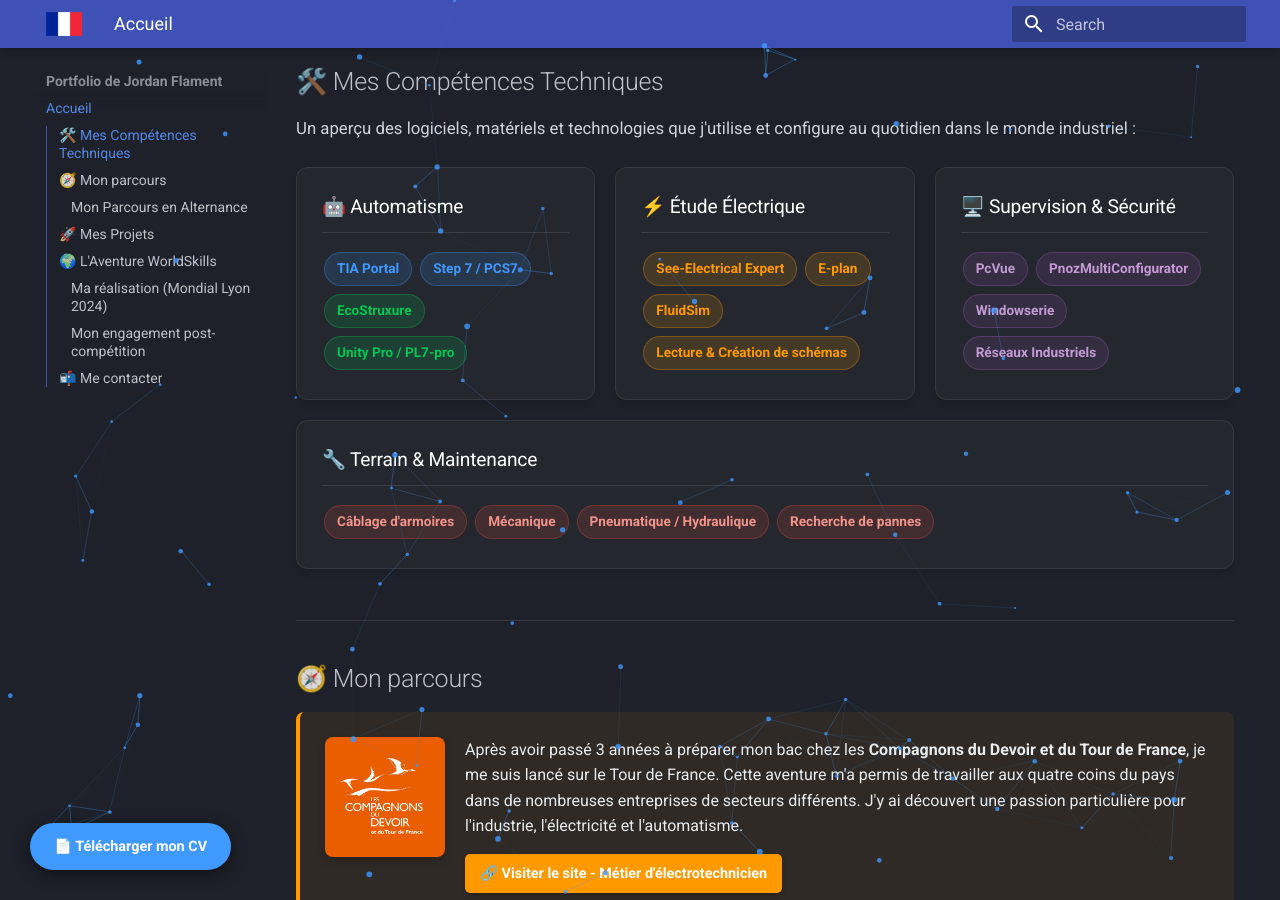
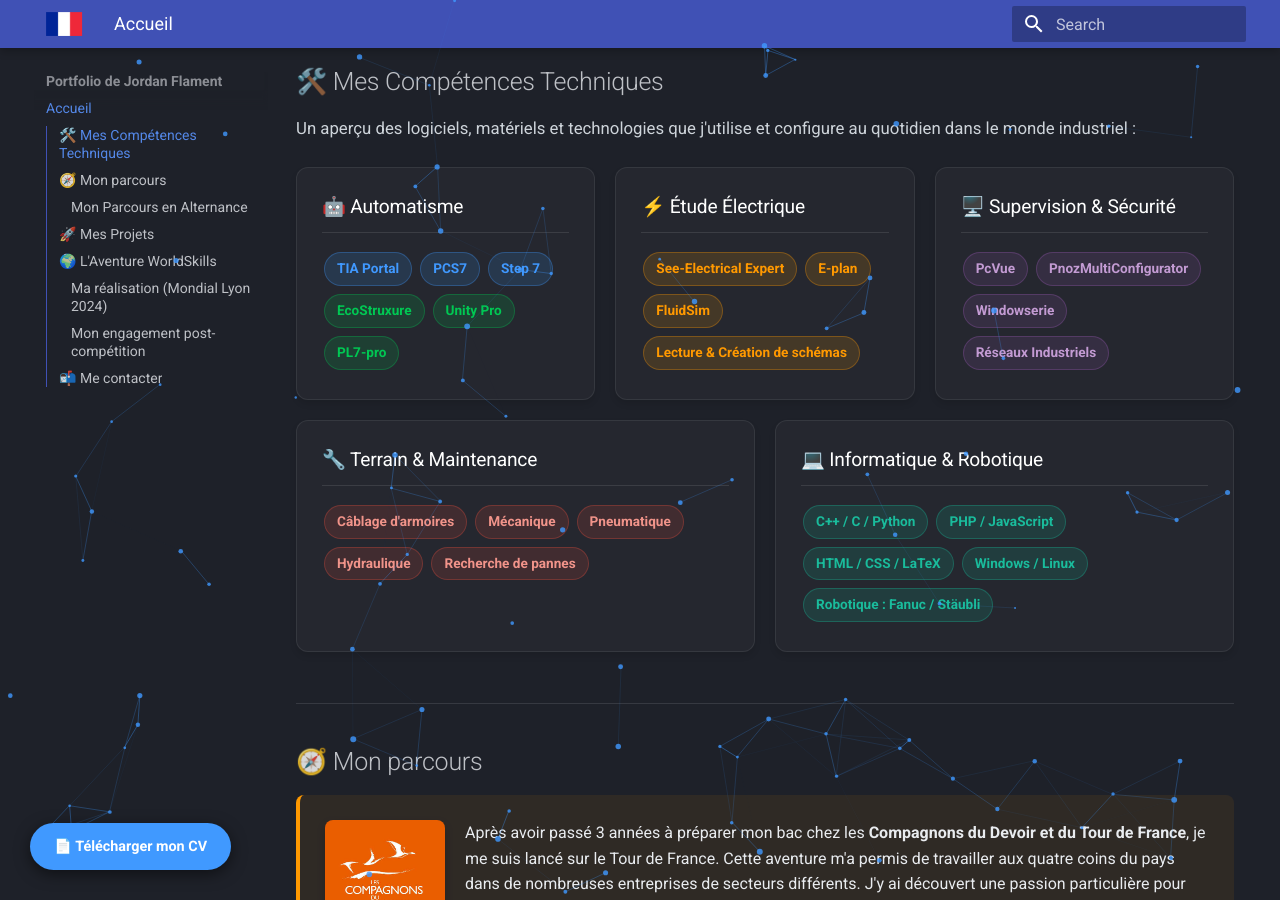
Before and after one commit to jordan-flament/jordan-flament.github.io, an MkDocs documentation site: the page built from docs/index.md, in a window 1280 px wide and 900 px high, scrolled down 418 px. Built offline with MkDocs 1.6.1 and Material for MkDocs 9.7.7, drawn with Linux system fonts in a browser that asks for light colours.

Commit message:
MAJ compétences

```diff
--- a/docs/index.md
+++ b/docs/index.md
@@ -271,18 +271,18 @@
 
 <div style="display: flex; gap: 20px; flex-wrap: wrap; margin-bottom: 50px;">
 
-  <!-- AUTOMATISME -->
   <div style="flex: 1; min-width: 280px; background: rgba(255, 255, 255, 0.03); border: 1px solid rgba(255, 255, 255, 0.08); padding: 25px; border-radius: 12px; box-shadow: 0 4px 6px rgba(0,0,0,0.1);">
     <h3 style="margin-top: 0; color: #ffffff; font-size: 1.2em; border-bottom: 1px solid rgba(255,255,255,0.1); padding-bottom: 10px;">🤖 Automatisme</h3>
     <div style="margin-top: 15px;">
       <span style="display: inline-block; background: rgba(64,153,255,0.15); color: #4099ff; border: 1px solid rgba(64,153,255,0.3); padding: 5px 12px; border-radius: 20px; font-size: 0.85em; margin: 4px 2px; font-weight: bold;">TIA Portal</span>
-      <span style="display: inline-block; background: rgba(64,153,255,0.15); color: #4099ff; border: 1px solid rgba(64,153,255,0.3); padding: 5px 12px; border-radius: 20px; font-size: 0.85em; margin: 4px 2px; font-weight: bold;">Step 7 / PCS7</span>
+      <span style="display: inline-block; background: rgba(64,153,255,0.15); color: #4099ff; border: 1px solid rgba(64,153,255,0.3); padding: 5px 12px; border-radius: 20px; font-size: 0.85em; margin: 4px 2px; font-weight: bold;">PCS7</span>
+      <span style="display: inline-block; background: rgba(64,153,255,0.15); color: #4099ff; border: 1px solid rgba(64,153,255,0.3); padding: 5px 12px; border-radius: 20px; font-size: 0.85em; margin: 4px 2px; font-weight: bold;">Step 7</span>
       <span style="display: inline-block; background: rgba(0,200,83,0.15); color: #00c853; border: 1px solid rgba(0,200,83,0.3); padding: 5px 12px; border-radius: 20px; font-size: 0.85em; margin: 4px 2px; font-weight: bold;">EcoStruxure</span>
-      <span style="display: inline-block; background: rgba(0,200,83,0.15); color: #00c853; border: 1px solid rgba(0,200,83,0.3); padding: 5px 12px; border-radius: 20px; font-size: 0.85em; margin: 4px 2px; font-weight: bold;">Unity Pro / PL7-pro</span>
+      <span style="display: inline-block; background: rgba(0,200,83,0.15); color: #00c853; border: 1px solid rgba(0,200,83,0.3); padding: 5px 12px; border-radius: 20px; font-size: 0.85em; margin: 4px 2px; font-weight: bold;">Unity Pro</span>
+      <span style="display: inline-block; background: rgba(0,200,83,0.15); color: #00c853; border: 1px solid rgba(0,200,83,0.3); padding: 5px 12px; border-radius: 20px; font-size: 0.85em; margin: 4px 2px; font-weight: bold;">PL7-pro</span>
     </div>
   </div>
 
-  <!-- ETUDE ELECTRIQUE -->
   <div style="flex: 1; min-width: 280px; background: rgba(255, 255, 255, 0.03); border: 1px solid rgba(255, 255, 255, 0.08); padding: 25px; border-radius: 12px; box-shadow: 0 4px 6px rgba(0,0,0,0.1);">
     <h3 style="margin-top: 0; color: #ffffff; font-size: 1.2em; border-bottom: 1px solid rgba(255,255,255,0.1); padding-bottom: 10px;">⚡ Étude Électrique</h3>
     <div style="margin-top: 15px;">
@@ -293,7 +293,6 @@
     </div>
   </div>
 
-  <!-- SUPERVISION & SECURITE -->
   <div style="flex: 1; min-width: 280px; background: rgba(255, 255, 255, 0.03); border: 1px solid rgba(255, 255, 255, 0.08); padding: 25px; border-radius: 12px; box-shadow: 0 4px 6px rgba(0,0,0,0.1);">
     <h3 style="margin-top: 0; color: #ffffff; font-size: 1.2em; border-bottom: 1px solid rgba(255,255,255,0.1); padding-bottom: 10px;">🖥️ Supervision & Sécurité</h3>
     <div style="margin-top: 15px;">
@@ -304,14 +303,25 @@
     </div>
   </div>
 
-  <!-- TERRAIN & MAINTENANCE -->
   <div style="flex: 1; min-width: 280px; background: rgba(255, 255, 255, 0.03); border: 1px solid rgba(255, 255, 255, 0.08); padding: 25px; border-radius: 12px; box-shadow: 0 4px 6px rgba(0,0,0,0.1);">
     <h3 style="margin-top: 0; color: #ffffff; font-size: 1.2em; border-bottom: 1px solid rgba(255,255,255,0.1); padding-bottom: 10px;">🔧 Terrain & Maintenance</h3>
     <div style="margin-top: 15px;">
       <span style="display: inline-block; background: rgba(231,76,60,0.15); color: #f1948a; border: 1px solid rgba(231,76,60,0.3); padding: 5px 12px; border-radius: 20px; font-size: 0.85em; margin: 4px 2px; font-weight: bold;">Câblage d'armoires</span>
       <span style="display: inline-block; background: rgba(231,76,60,0.15); color: #f1948a; border: 1px solid rgba(231,76,60,0.3); padding: 5px 12px; border-radius: 20px; font-size: 0.85em; margin: 4px 2px; font-weight: bold;">Mécanique</span>
-      <span style="display: inline-block; background: rgba(231,76,60,0.15); color: #f1948a; border: 1px solid rgba(231,76,60,0.3); padding: 5px 12px; border-radius: 20px; font-size: 0.85em; margin: 4px 2px; font-weight: bold;">Pneumatique / Hydraulique</span>
+      <span style="display: inline-block; background: rgba(231,76,60,0.15); color: #f1948a; border: 1px solid rgba(231,76,60,0.3); padding: 5px 12px; border-radius: 20px; font-size: 0.85em; margin: 4px 2px; font-weight: bold;">Pneumatique</span>
+      <span style="display: inline-block; background: rgba(231,76,60,0.15); color: #f1948a; border: 1px solid rgba(231,76,60,0.3); padding: 5px 12px; border-radius: 20px; font-size: 0.85em; margin: 4px 2px; font-weight: bold;">Hydraulique</span>
       <span style="display: inline-block; background: rgba(231,76,60,0.15); color: #f1948a; border: 1px solid rgba(231,76,60,0.3); padding: 5px 12px; border-radius: 20px; font-size: 0.85em; margin: 4px 2px; font-weight: bold;">Recherche de pannes</span>
+    </div>
+  </div>
+
+  <div style="flex: 1; min-width: 280px; background: rgba(255, 255, 255, 0.03); border: 1px solid rgba(255, 255, 255, 0.08); padding: 25px; border-radius: 12px; box-shadow: 0 4px 6px rgba(0,0,0,0.1);">
+    <h3 style="margin-top: 0; color: #ffffff; font-size: 1.2em; border-bottom: 1px solid rgba(255,255,255,0.1); padding-bottom: 10px;">💻 Informatique & Robotique</h3>
+    <div style="margin-top: 15px;">
+      <span style="display: inline-block; background: rgba(26,188,156,0.15); color: #1abc9c; border: 1px solid rgba(26,188,156,0.3); padding: 5px 12px; border-radius: 20px; font-size: 0.85em; margin: 4px 2px; font-weight: bold;">C++ / C / Python</span>
+      <span style="display: inline-block; background: rgba(26,188,156,0.15); color: #1abc9c; border: 1px solid rgba(26,188,156,0.3); padding: 5px 12px; border-radius: 20px; font-size: 0.85em; margin: 4px 2px; font-weight: bold;">PHP / JavaScript</span>
+      <span style="display: inline-block; background: rgba(26,188,156,0.15); color: #1abc9c; border: 1px solid rgba(26,188,156,0.3); padding: 5px 12px; border-radius: 20px; font-size: 0.85em; margin: 4px 2px; font-weight: bold;">HTML / CSS / LaTeX</span>
+      <span style="display: inline-block; background: rgba(26,188,156,0.15); color: #1abc9c; border: 1px solid rgba(26,188,156,0.3); padding: 5px 12px; border-radius: 20px; font-size: 0.85em; margin: 4px 2px; font-weight: bold;">Windows / Linux</span>
+      <span style="display: inline-block; background: rgba(26,188,156,0.15); color: #1abc9c; border: 1px solid rgba(26,188,156,0.3); padding: 5px 12px; border-radius: 20px; font-size: 0.85em; margin: 4px 2px; font-weight: bold;">Robotique : Fanuc / Stäubli</span>
     </div>
   </div>
 
```
